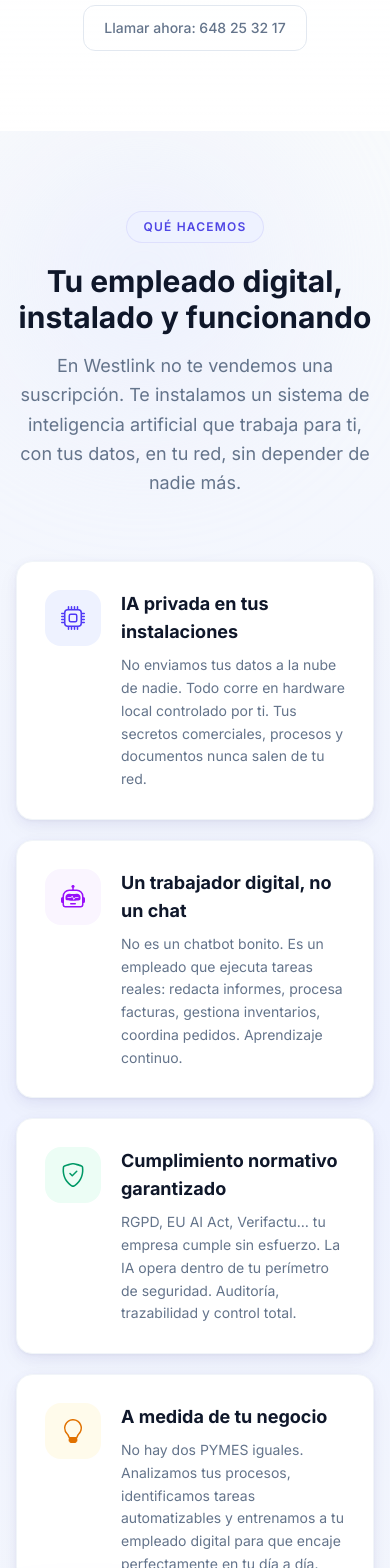
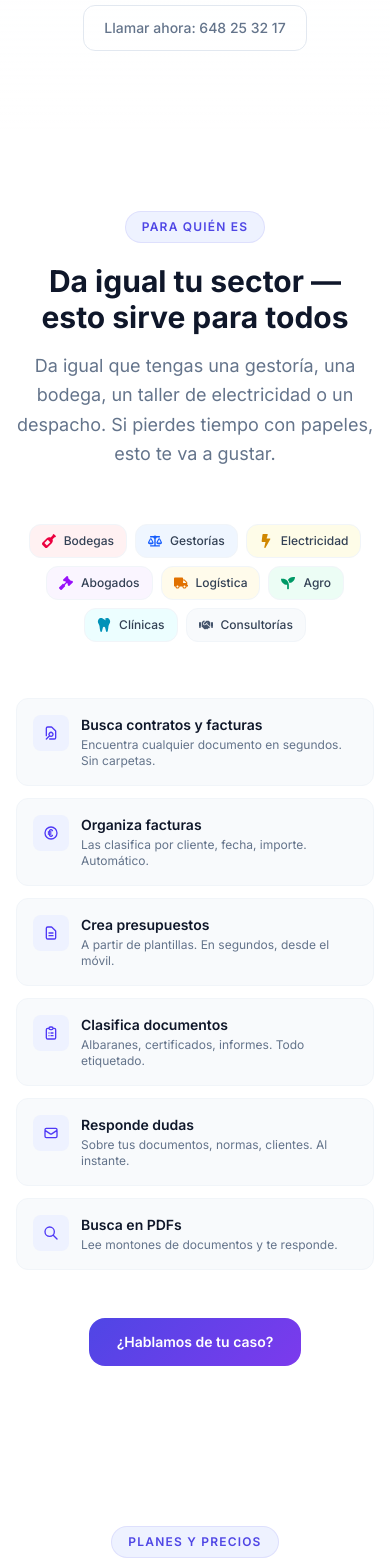
Before and after one commit to danibalda1/westlink-web, a React (Vite) app: page / in a window 390 px wide. Shown: the part 4100-5668 px from the top of the page. Built offline with nearby package versions, Linux system fonts and the light colour scheme.

Commit message:
Web más corta y amena: de 14 a 7 secciones, FAQ compacto, sectores+usos fusionados, cobertura en footer

```diff
--- a/src/App.jsx
+++ b/src/App.jsx
@@ -3,18 +3,11 @@ import { Helmet } from 'react-helmet-async'
 import Navbar from './components/Navbar.jsx'
 import Hero from './components/Hero.jsx'
 import PlanGo from './components/PlanGo.jsx'
+import QuienLoUsa from './components/QuienLoUsa.jsx'
 import Footer from './components/Footer.jsx'
 
-/* Lazy-loaded sections — below the fold, no need for eager load */
-const QueHacemos = lazy(() => import('./components/QueHacemos.jsx'))
-const CasosDeUso = lazy(() => import('./components/CasosDeUso.jsx'))
-const Comparativa = lazy(() => import('./components/Comparativa.jsx'))
-const Sectores = lazy(() => import('./components/Sectores.jsx'))
-const Ventajas = lazy(() => import('./components/Ventajas.jsx'))
-const ComoFunciona = lazy(() => import('./components/ComoFunciona.jsx'))
+/* Lazy-loaded */
 const Hardware = lazy(() => import('./components/Hardware.jsx'))
-const Cobertura = lazy(() => import('./components/Cobertura.jsx'))
-const KitDigital = lazy(() => import('./components/KitDigital.jsx'))
 const Faq = lazy(() => import('./components/Faq.jsx'))
 const Contacto = lazy(() => import('./components/Contacto.jsx'))
 
@@ -36,13 +29,13 @@ export default function App() {
         <link rel="canonical" href="https://westlinksl.com" />
         <link rel="icon" type="image/jpeg" href="/logo.jpg" />
 
-        <title>Westlink SL — Empleado digital de IA desde 49€/mes para tu PYME</title>
-        <meta name="description" content="Instalamos un empleado digital de IA en tu PYME. Desde 49€/mes sin hardware. Privado, local, 24/7. La Rioja." />
+        <title>Westlink SL — Empleado digital desde 49€/mes para tu PYME</title>
+        <meta name="description" content="Un empleado digital para tu PYME. Organiza facturas, busca documentos, responde dudas. Por WhatsApp, desde 49€/mes. La Rioja." />
 
         {/* OpenGraph */}
         <meta property="og:type" content="website" />
-        <meta property="og:title" content="Westlink SL — Empleado digital de IA para PYMES" />
-        <meta property="og:description" content="Instalamos IA privada en tu empresa. Sin nube. Sin cuotas." />
+        <meta property="og:title" content="Westlink SL — Empleado digital para PYMES" />
+        <meta property="og:description" content="IA privada para tu empresa. Por WhatsApp. Desde 49€/mes." />
         <meta property="og:url" content="https://westlinksl.com" />
         <meta property="og:site_name" content="Westlink SL" />
         <meta property="og:locale" content="es_ES" />
@@ -50,29 +43,20 @@ export default function App() {
         {/* Twitter */}
         <meta name="twitter:card" content="summary_large_image" />
         <meta name="twitter:title" content="Westlink SL — Empleado digital de IA" />
-        <meta name="twitter:description" content="IA privada 24/7 instalada en tu PYME. Sin nube. Pago único." />
+        <meta name="twitter:description" content="IA privada 24/7. Desde 49€/mes. Por WhatsApp." />
 
-        {/* FAQ Schema */}
+        {/* Schema */}
         <script type="application/ld+json">
           {JSON.stringify({
             "@context": "https://schema.org",
-            "@type": "FAQPage",
-            "mainEntity": [
-              {"@type":"Question","name":"¿Qué diferencia hay entre un chatbot y vuestro empleado virtual?","acceptedAnswer":{"@type":"Answer","text":"Un chatbot responde preguntas prefabricadas. Nuestro empleado virtual ejecuta tareas reales: redacta documentos, procesa facturas, gestiona inventarios, coordina pedidos. Es un trabajador digital."}},
-              {"@type":"Question","name":"¿Mis datos están seguros?","acceptedAnswer":{"@type":"Answer","text":"Sí. Todo corre en hardware local dentro de tus instalaciones. Cumplimos RGPD y EU AI Act."}},
-              {"@type":"Question","name":"¿Cuánto cuesta?","acceptedAnswer":{"@type":"Answer","text":"Inversión única desde 2.300€. Sin cuotas mensuales. El sistema es tuyo. Payback en 3-6 meses."}}
-            ]
-          })}
-        </script>
-
-        {/* Organization */}
-        <script type="application/ld+json">
-          {JSON.stringify({
-            "@context":"https://schema.org","@type":"LocalBusiness",
-            "name":"Westlink SL","description":"Implantación de IA privada en PYMES.",
-            "url":"https://westlinksl.com","email":"daniel@westlinksl.com",
-            "areaServed":["La Rioja","Álava","Navarra","Burgos","Soria","Zaragoza"],
-            "priceRange":"€€","address":{"@type":"PostalAddress","addressRegion":"La Rioja","addressCountry":"ES"}
+            "@type": "LocalBusiness",
+            "name": "Westlink SL",
+            "description": "Implantación de IA privada en PYMES.",
+            "url": "https://westlinksl.com",
+            "email": "daniel@westlinksl.com",
+            "areaServed": ["La Rioja", "Álava", "Navarra", "Burgos", "Soria", "Zaragoza"],
+            "priceRange": "€€",
+            "address": {"@type": "PostalAddress", "addressRegion": "La Rioja", "addressCountry": "ES"}
           })}
         </script>
       </Helmet>
@@ -83,16 +67,9 @@ export default function App() {
       <main id="main-content">
         <Hero />
         <PlanGo />
+        <QuienLoUsa />
         <Suspense fallback={<SectionLoader />}>
-          <QueHacemos />
-          <CasosDeUso />
-          <Comparativa />
-          <Sectores />
-          <Ventajas />
-          <ComoFunciona />
           <Hardware />
-          <Cobertura />
-          <KitDigital />
           <Faq />
           <Contacto />
         </Suspense>
--- a/src/components/Footer.jsx
+++ b/src/components/Footer.jsx
@@ -56,6 +56,13 @@ export default function Footer() {
             </a>
           </div>
 
+          {/* Coverage */}
+          <div className="text-center md:text-left">
+            <p className="text-[11px] text-gray-600">
+              📍 Cubrimos: La Rioja · Álava · Navarra · Burgos · Soria · Zaragoza · Visitas gratuitas
+            </p>
+          </div>
+
           {/* Copyright */}
           <span className="text-[11px] text-gray-700">
             © {new Date().getFullYear()} Westlink SL · Villamediana de Iregua, La Rioja
--- a/src/components/Navbar.jsx
+++ b/src/components/Navbar.jsx
@@ -3,13 +3,8 @@ import { HiMenu, HiX, HiPhone } from 'react-icons/hi'
 
 const links = [
   { label: 'Plan Go', href: '#plan-go' },
-  { label: 'Qué hacemos', href: '#que-hacemos' },
-  { label: 'Casos de uso', href: '#casos-de-uso' },
-  { label: 'Comparativa', href: '#comparativa' },
-  { label: 'Ventajas', href: '#ventajas' },
-  { label: 'Cómo funciona', href: '#como-funciona' },
+  { label: 'Para quién', href: '#para-quien' },
   { label: 'Precios', href: '#hardware' },
-  { label: 'Cobertura', href: '#cobertura' },
   { label: 'FAQ', href: '#faq' },
   { label: 'Contacto', href: '#contacto' },
 ]
--- /dev/null
+++ b/src/components/QuienLoUsa.jsx
@@ -0,0 +1,105 @@
+import { motion } from 'framer-motion'
+import { useRef } from 'react'
+import { useInView } from 'framer-motion'
+import { FaWineBottle, FaBalanceScale, FaGavel, FaTruck, FaSeedling, FaTooth, FaHandshake, FaBolt } from 'react-icons/fa'
+import { HiOutlineMail, HiOutlineDocumentSearch, HiOutlineCurrencyEuro, HiOutlineDocumentText, HiOutlineSearch, HiOutlineClipboardList } from 'react-icons/hi'
+
+const sectores = [
+  { icon: FaWineBottle, title: 'Bodegas', subtitle: 'DOCa Rioja', color: 'text-rose-600', bg: 'bg-rose-50' },
+  { icon: FaBalanceScale, title: 'Gestorías', subtitle: 'Fiscal · Laboral', color: 'text-blue-600', bg: 'bg-blue-50' },
+  { icon: FaBolt, title: 'Electricidad', subtitle: 'Instaladores', color: 'text-yellow-600', bg: 'bg-yellow-50' },
+  { icon: FaGavel, title: 'Abogados', subtitle: 'Despachos', color: 'text-purple-600', bg: 'bg-purple-50' },
+  { icon: FaTruck, title: 'Logística', subtitle: 'Transporte', color: 'text-amber-600', bg: 'bg-amber-50' },
+  { icon: FaSeedling, title: 'Agro', subtitle: 'Alimentación', color: 'text-emerald-600', bg: 'bg-emerald-50' },
+  { icon: FaTooth, title: 'Clínicas', subtitle: 'Salud privada', color: 'text-cyan-600', bg: 'bg-cyan-50' },
+  { icon: FaHandshake, title: 'Consultorías', subtitle: 'Arquitectura', color: 'text-slate-600', bg: 'bg-slate-50' },
+]
+
+const casos = [
+  { icon: HiOutlineDocumentSearch, title: 'Busca contratos y facturas', desc: 'Encuentra cualquier documento en segundos. Sin carpetas.' },
+  { icon: HiOutlineCurrencyEuro, title: 'Organiza facturas', desc: 'Las clasifica por cliente, fecha, importe. Automático.' },
+  { icon: HiOutlineDocumentText, title: 'Crea presupuestos', desc: 'A partir de plantillas. En segundos, desde el móvil.' },
+  { icon: HiOutlineClipboardList, title: 'Clasifica documentos', desc: 'Albaranes, certificados, informes. Todo etiquetado.' },
+  { icon: HiOutlineMail, title: 'Responde dudas', desc: 'Sobre tus documentos, normas, clientes. Al instante.' },
+  { icon: HiOutlineSearch, title: 'Busca en PDFs', desc: 'Lee montones de documentos y te responde.' },
+]
+
+export default function QuienLoUsa() {
+  const ref = useRef(null)
+  const isInView = useInView(ref, { once: true, margin: '-80px' })
+
+  return (
+    <section id="para-quien" className="py-20 md:py-28 relative overflow-hidden bg-white">
+      <div className="max-w-7xl mx-auto px-4 sm:px-6 lg:px-8" ref={ref}>
+        <motion.div
+          initial={{ opacity: 0, y: 24 }}
+          animate={isInView ? { opacity: 1, y: 0 } : {}}
+          transition={{ duration: 0.5 }}
+          className="text-center max-w-3xl mx-auto mb-14"
+        >
+          <span className="section-badge">Para quién es</span>
+          <h2 className="text-3xl sm:text-4xl font-bold text-gray-900 mt-5 mb-4">
+            Da igual tu sector — esto sirve para todos
+          </h2>
+          <p className="text-lg text-gray-500 leading-relaxed">
+            Da igual que tengas una gestoría, una bodega, un taller de electricidad o un despacho.
+            Si pierdes tiempo con papeles, esto te va a gustar.
+          </p>
+        </motion.div>
+
+        {/* Sectores rápido */}
+        <motion.div
+          initial={{ opacity: 0, y: 16 }}
+          animate={isInView ? { opacity: 1, y: 0 } : {}}
+          transition={{ duration: 0.4, delay: 0.1 }}
+          className="flex flex-wrap justify-center gap-2 mb-14"
+        >
+          {sectores.map((s, i) => {
+            const Icon = s.icon
+            return (
+              <div key={s.title} className={`flex items-center gap-2 px-3 py-2 rounded-xl ${s.bg} border border-gray-100`}>
+                <Icon className={`${s.color} text-sm`} />
+                <span className="text-xs font-medium text-gray-700">{s.title}</span>
+              </div>
+            )
+          })}
+        </motion.div>
+
+        {/* Lo que hace - 6 tarjetas compactas */}
+        <motion.div
+          initial={{ opacity: 0, y: 16 }}
+          animate={isInView ? { opacity: 1, y: 0 } : {}}
+          transition={{ duration: 0.4, delay: 0.15 }}
+          className="grid sm:grid-cols-2 lg:grid-cols-3 gap-3 max-w-5xl mx-auto mb-12"
+        >
+          {casos.map((c, i) => {
+            const Icon = c.icon
+            return (
+              <div key={c.title} className="flex items-start gap-3 bg-gray-50 rounded-xl p-4 border border-gray-100">
+                <div className="w-9 h-9 rounded-lg bg-indigo-50 flex items-center justify-center text-indigo-600 shrink-0">
+                  <Icon className="text-base" />
+                </div>
+                <div>
+                  <h3 className="text-sm font-semibold text-gray-900">{c.title}</h3>
+                  <p className="text-xs text-gray-500 mt-0.5">{c.desc}</p>
+                </div>
+              </div>
+            )
+          })}
+        </motion.div>
+
+        {/* CTA */}
+        <motion.div
+          initial={{ opacity: 0, y: 16 }}
+          animate={isInView ? { opacity: 1, y: 0 } : {}}
+          transition={{ duration: 0.5, delay: 0.3 }}
+          className="text-center"
+        >
+          <a href="#contacto" className="inline-flex items-center gap-2 gradient-primary text-white px-7 py-3.5 rounded-2xl font-semibold text-sm hover:shadow-xl transition-all duration-300">
+            ¿Hablamos de tu caso?
+          </a>
+        </motion.div>
+      </div>
+    </section>
+  )
+}
```
Also changed, not shown: src/components/Faq.jsx (+12 -28 lines).
